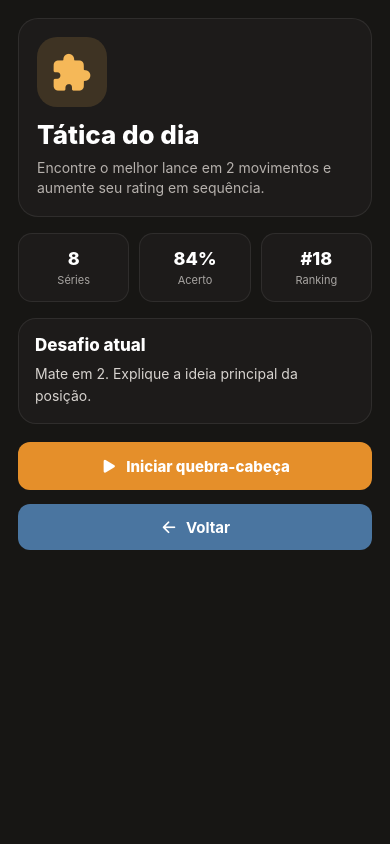
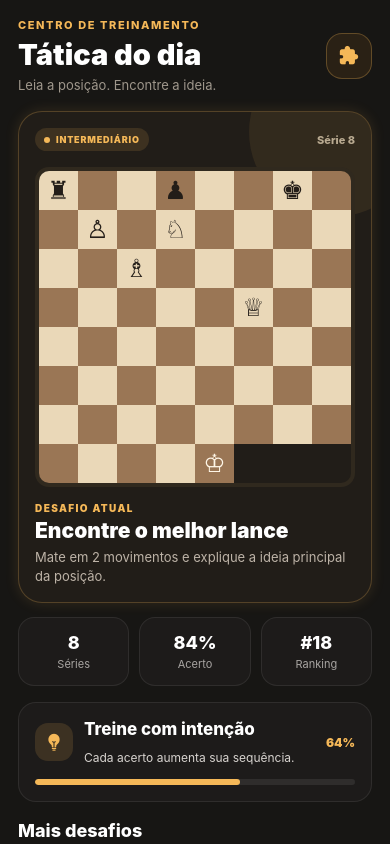
Before and after one commit to Renessey/WinXadrez, a React Native app: screen /Puzzle in a window 390 px wide. Built offline with nearby package versions, Linux system fonts and the light colour scheme.

Commit message:
Repaginando a Tela de PuzzleScreen

```diff
--- a/src/screens/PuzzleScreen.tsx
+++ b/src/screens/PuzzleScreen.tsx
@@ -1,4 +1,4 @@
-import React from 'react';
+import React, { useState } from 'react';
 import { View, Text, StyleSheet, TouchableOpacity, ScrollView } from 'react-native';
 import { NativeStackScreenProps } from '@react-navigation/native-stack';
 import { Ionicons } from '@expo/vector-icons';
@@ -6,17 +6,54 @@ import { RootStackParamList } from '../types/navigation';
 
 type Props = NativeStackScreenProps<RootStackParamList, 'Puzzle'>;
 
+const puzzleTypes = [
+  { id: 'mate', title: 'Mate em 2', subtitle: 'Ataque decisivo', icon: 'flash', color: '#f5b858', level: 'Intermediário' },
+  { id: 'fork', title: 'Garfo tático', subtitle: 'Ganhe material', icon: 'git-branch', color: '#81b64c', level: 'Fácil' },
+  { id: 'endgame', title: 'Finais', subtitle: 'Converta a vantagem', icon: 'flag', color: '#5fa8ff', level: 'Avançado' },
+  { id: 'defense', title: 'Defesa precisa', subtitle: 'Encontre o recurso', icon: 'shield-checkmark', color: '#9b8cff', level: 'Difícil' },
+] as const;
+
 export default function PuzzleScreen({ navigation }: Props) {
+  const [started, setStarted] = useState(false);
+  const [selectedPuzzle, setSelectedPuzzle] = useState('mate');
+  const activePuzzle = puzzleTypes.find((puzzle) => puzzle.id === selectedPuzzle) ?? puzzleTypes[0];
+
   return (
     <ScrollView style={styles.container} contentContainerStyle={styles.content}>
+      <View style={styles.header}>
+        <View>
+          <Text style={styles.eyebrow}>Centro de treinamento</Text>
+          <Text style={styles.title}>Tática do dia</Text>
+          <Text style={styles.description}>Leia a posição. Encontre a ideia.</Text>
+        </View>
+        <View style={styles.headerBadge}>
+          <Ionicons name="extension-puzzle" size={21} color="#f5b858" />
+        </View>
+      </View>
+
       <View style={styles.heroCard}>
-        <View style={styles.iconCircle}>
-          <Ionicons name="extension-puzzle" size={42} color="#f5b858" />
+        <View style={styles.heroGlow} />
+        <View style={styles.heroTopLine}>
+          <View style={styles.difficultyBadge}>
+            <View style={styles.difficultyDot} />
+            <Text style={styles.difficultyText}>INTERMEDIÁRIO</Text>
+          </View>
+          <Text style={styles.streakText}>Série 8</Text>
         </View>
-        <Text style={styles.title}>Tática do dia</Text>
-        <Text style={styles.description}>
-          Encontre o melhor lance em 2 movimentos e aumente seu rating em sequência.
-        </Text>
+
+        <View style={styles.boardPreview}>
+          {['♜', '', '', '♟', '', '', '♚', '', '', '♙', '', '♘', '', '', '', '', '', '', '♗', '', '', '', '', '', '', '', '', '', '', '♕', '', '', '', '', '', '', '', '', '', '', '', '', '', '', '', '', '', '', '', '', '', '', '', '', '', '', '', '', '', '', '♔'].map((piece, index) => (
+            <View key={index} style={[styles.boardSquare, (Math.floor(index / 8) + index % 8) % 2 === 1 ? styles.boardDark : styles.boardLight]}>
+              {piece ? <Text style={[styles.boardPiece, index < 32 ? styles.blackPiece : styles.whitePiece]}>{piece}</Text> : null}
+            </View>
+          ))}
+        </View>
+
+        <View style={styles.heroCopy}>
+          <Text style={styles.heroKicker}>DESAFIO ATUAL</Text>
+          <Text style={styles.heroTitle}>Encontre o melhor lance</Text>
+          <Text style={styles.heroDescription}>Mate em 2 movimentos e explique a ideia principal da posição.</Text>
+        </View>
       </View>
 
       <View style={styles.statsRow}>
@@ -35,13 +72,59 @@ export default function PuzzleScreen({ navigation }: Props) {
       </View>
 
       <View style={styles.actionCard}>
-        <Text style={styles.sectionTitle}>Desafio atual</Text>
-        <Text style={styles.taskText}>Mate em 2. Explique a ideia principal da posição.</Text>
+        <View style={styles.actionHeader}>
+          <View style={styles.actionIcon}>
+            <Ionicons name="bulb" size={18} color="#f5b858" />
+          </View>
+          <View style={styles.actionHeaderText}>
+            <Text style={styles.sectionTitle}>Treine com intenção</Text>
+            <Text style={styles.taskText}>Cada acerto aumenta sua sequência.</Text>
+          </View>
+          <Text style={styles.progressLabel}>64%</Text>
+        </View>
+        <View style={styles.progressTrack}>
+          <View style={styles.progressFill} />
+        </View>
       </View>
 
-      <TouchableOpacity style={styles.primaryButton} activeOpacity={0.8}>
-        <Ionicons name="play" size={18} color="#ffffff" />
-        <Text style={styles.primaryButtonText}>Iniciar quebra-cabeça</Text>
+      <View style={styles.challengeHeader}>
+        <View>
+          <Text style={styles.challengeTitle}>Mais desafios</Text>
+          <Text style={styles.challengeSubtitle}>Escolha como quer treinar hoje</Text>
+        </View>
+        <Text style={styles.challengeCount}>4 opções</Text>
+      </View>
+
+      <View style={styles.challengeGrid}>
+        {puzzleTypes.map((puzzle) => {
+          const isSelected = puzzle.id === selectedPuzzle;
+          return (
+            <TouchableOpacity
+              key={puzzle.id}
+              style={[styles.challengeCard, isSelected && styles.challengeCardSelected]}
+              activeOpacity={0.8}
+              onPress={() => {
+                setSelectedPuzzle(puzzle.id);
+                setStarted(false);
+              }}
+            >
+              <View style={[styles.challengeIcon, { backgroundColor: puzzle.color + '20' }]}>
+                <Ionicons name={puzzle.icon} size={19} color={puzzle.color} />
+              </View>
+              <Text style={styles.challengeCardTitle}>{puzzle.title}</Text>
+              <Text style={styles.challengeCardSubtitle}>{puzzle.subtitle}</Text>
+              <View style={styles.challengeBottom}>
+                <Text style={[styles.challengeLevel, { color: puzzle.color }]}>{puzzle.level}</Text>
+                {isSelected ? <Ionicons name="checkmark-circle" size={17} color={puzzle.color} /> : <Ionicons name="chevron-forward" size={16} color="#77736f" />}
+              </View>
+            </TouchableOpacity>
+          );
+        })}
+      </View>
+
+      <TouchableOpacity style={[styles.primaryButton, started && styles.primaryButtonActive]} activeOpacity={0.8} onPress={() => setStarted(true)}>
+        <Ionicons name={started ? 'checkmark-circle' : 'play'} size={19} color="#171614" />
+        <Text style={styles.primaryButtonText}>{started ? 'Desafio em andamento' : 'Iniciar quebra-cabeça'}</Text>
       </TouchableOpacity>
 
       <TouchableOpacity
@@ -65,33 +148,140 @@ const styles = StyleSheet.create({
     padding: 18,
     paddingBottom: 30,
   },
-  heroCard: {
-    backgroundColor: '#1d1b1a',
-    borderRadius: 20,
-    borderWidth: 1,
-    borderColor: 'rgba(255,255,255,0.08)',
-    padding: 18,
-    marginBottom: 16,
+  header: {
+    flexDirection: 'row',
+    alignItems: 'center',
+    justifyContent: 'space-between',
+    marginBottom: 18,
   },
-  iconCircle: {
-    width: 70,
-    height: 70,
-    borderRadius: 20,
-    backgroundColor: 'rgba(245, 184, 88, 0.15)',
+  eyebrow: {
+    color: '#f5b858',
+    fontSize: 11,
+    fontWeight: '800',
+    letterSpacing: 1.6,
+    textTransform: 'uppercase',
+    marginBottom: 5,
+  },
+  headerBadge: {
+    width: 46,
+    height: 46,
+    borderRadius: 16,
     alignItems: 'center',
     justifyContent: 'center',
-    marginBottom: 12,
+    backgroundColor: '#2a2115',
+    borderWidth: 1,
+    borderColor: 'rgba(245,184,88,0.28)',
+  },
+  heroCard: {
+    backgroundColor: '#211d18',
+    borderRadius: 24,
+    borderWidth: 1,
+    borderColor: 'rgba(245,184,88,0.24)',
+    padding: 16,
+    marginBottom: 14,
+    overflow: 'hidden',
+    shadowColor: '#f5b858',
+    shadowOffset: { width: 0, height: 0 },
+    shadowOpacity: 0.13,
+    shadowRadius: 14,
+    elevation: 4,
+  },
+  heroGlow: {
+    position: 'absolute',
+    top: -65,
+    right: -48,
+    width: 170,
+    height: 170,
+    borderRadius: 85,
+    backgroundColor: 'rgba(245,184,88,0.08)',
+  },
+  heroTopLine: {
+    flexDirection: 'row',
+    justifyContent: 'space-between',
+    alignItems: 'center',
+  },
+  difficultyBadge: {
+    flexDirection: 'row',
+    alignItems: 'center',
+    gap: 6,
+    backgroundColor: 'rgba(245,184,88,0.13)',
+    borderRadius: 999,
+    paddingHorizontal: 9,
+    paddingVertical: 6,
+  },
+  difficultyDot: {
+    width: 6,
+    height: 6,
+    borderRadius: 3,
+    backgroundColor: '#f5b858',
+  },
+  difficultyText: {
+    color: '#f5b858',
+    fontSize: 9,
+    fontWeight: '900',
+    letterSpacing: 0.8,
+  },
+  streakText: {
+    color: '#b9aa91',
+    fontSize: 11,
+    fontWeight: '800',
   },
   title: {
-    fontSize: 26,
-    fontWeight: '800',
+    fontSize: 29,
+    fontWeight: '900',
     color: '#ffffff',
-    marginBottom: 8,
   },
   description: {
-    fontSize: 14,
-    color: '#b6b1ad',
-    lineHeight: 20,
+    fontSize: 13,
+    color: '#9f978c',
+    marginTop: 5,
+  },
+  boardPreview: {
+    width: '100%',
+    aspectRatio: 1,
+    flexDirection: 'row',
+    flexWrap: 'wrap',
+    marginTop: 16,
+    borderRadius: 14,
+    overflow: 'hidden',
+    borderWidth: 4,
+    borderColor: '#30291e',
+  },
+  boardSquare: {
+    width: '12.5%',
+    height: '12.5%',
+    alignItems: 'center',
+    justifyContent: 'center',
+  },
+  boardLight: { backgroundColor: '#ead8b8' },
+  boardDark: { backgroundColor: '#9a7655' },
+  boardPiece: {
+    fontSize: 25,
+    lineHeight: 27,
+    textAlign: 'center',
+  },
+  blackPiece: { color: '#231d18' },
+  whitePiece: { color: '#fff7e8' },
+  heroCopy: {
+    marginTop: 15,
+  },
+  heroKicker: {
+    color: '#f5b858',
+    fontSize: 10,
+    fontWeight: '900',
+    letterSpacing: 1.4,
+  },
+  heroTitle: {
+    color: '#ffffff',
+    fontSize: 21,
+    fontWeight: '900',
+    marginTop: 4,
+  },
+  heroDescription: {
+    color: '#bdb3a7',
+    fontSize: 13,
+    lineHeight: 19,
+    marginTop: 5,
   },
   statsRow: {
     flexDirection: 'row',
@@ -101,7 +291,7 @@ const styles = StyleSheet.create({
   statCard: {
     flex: 1,
     backgroundColor: '#1d1b1a',
-    borderRadius: 14,
+    borderRadius: 16,
     borderWidth: 1,
     borderColor: 'rgba(255,255,255,0.08)',
     paddingVertical: 14,
@@ -125,6 +315,38 @@ const styles = StyleSheet.create({
     padding: 16,
     marginBottom: 18,
   },
+  actionHeader: {
+    flexDirection: 'row',
+    alignItems: 'center',
+  },
+  actionIcon: {
+    width: 38,
+    height: 38,
+    borderRadius: 13,
+    alignItems: 'center',
+    justifyContent: 'center',
+    backgroundColor: 'rgba(245,184,88,0.14)',
+    marginRight: 11,
+  },
+  actionHeaderText: { flex: 1 },
+  progressLabel: {
+    color: '#f5b858',
+    fontSize: 12,
+    fontWeight: '900',
+  },
+  progressTrack: {
+    height: 6,
+    borderRadius: 99,
+    backgroundColor: 'rgba(255,255,255,0.08)',
+    overflow: 'hidden',
+    marginTop: 14,
+  },
+  progressFill: {
+    width: '64%',
+    height: '100%',
+    borderRadius: 99,
+    backgroundColor: '#f5b858',
+  },
   sectionTitle: {
     color: '#ffffff',
     fontWeight: '800',
@@ -133,21 +355,97 @@ const styles = StyleSheet.create({
   },
   taskText: {
     color: '#d7d3cf',
+    fontSize: 12,
+    marginTop: 3,
+  },
+  challengeHeader: {
+    flexDirection: 'row',
+    alignItems: 'flex-end',
+    justifyContent: 'space-between',
+    marginBottom: 12,
+  },
+  challengeTitle: {
+    color: '#ffffff',
+    fontSize: 18,
+    fontWeight: '800',
+  },
+  challengeSubtitle: {
+    color: '#8d8985',
+    fontSize: 11,
+    marginTop: 3,
+  },
+  challengeCount: {
+    color: '#a8a5a2',
+    fontSize: 11,
+    fontWeight: '700',
+  },
+  challengeGrid: {
+    flexDirection: 'row',
+    flexWrap: 'wrap',
+    gap: 10,
+    marginBottom: 18,
+  },
+  challengeCard: {
+    width: '48.5%',
+    minHeight: 142,
+    backgroundColor: '#1d1b1a',
+    borderRadius: 17,
+    borderWidth: 1,
+    borderColor: 'rgba(255,255,255,0.08)',
+    padding: 13,
+  },
+  challengeCardSelected: {
+    backgroundColor: '#292219',
+    borderColor: 'rgba(245,184,88,0.45)',
+  },
+  challengeIcon: {
+    width: 34,
+    height: 34,
+    borderRadius: 11,
+    alignItems: 'center',
+    justifyContent: 'center',
+    marginBottom: 11,
+  },
+  challengeCardTitle: {
+    color: '#ffffff',
     fontSize: 14,
-    lineHeight: 22,
+    fontWeight: '800',
+  },
+  challengeCardSubtitle: {
+    color: '#96918c',
+    fontSize: 10,
+    marginTop: 4,
+  },
+  challengeBottom: {
+    flexDirection: 'row',
+    alignItems: 'center',
+    justifyContent: 'space-between',
+    marginTop: 12,
+  },
+  challengeLevel: {
+    fontSize: 10,
+    fontWeight: '800',
   },
   primaryButton: {
     flexDirection: 'row',
     alignItems: 'center',
     justifyContent: 'center',
     gap: 8,
-    backgroundColor: '#e58f2a',
-    borderRadius: 12,
+    backgroundColor: '#f5b858',
+    borderRadius: 15,
     paddingVertical: 14,
     marginBottom: 14,
+    shadowColor: '#f5b858',
+    shadowOffset: { width: 0, height: 0 },
+    shadowOpacity: 0.2,
+    shadowRadius: 10,
+    elevation: 4,
+  },
+  primaryButtonActive: {
+    backgroundColor: '#b9f27c',
   },
   primaryButtonText: {
-    color: '#ffffff',
+    color: '#171614',
     fontWeight: '800',
     fontSize: 15,
   },
@@ -156,7 +454,7 @@ const styles = StyleSheet.create({
     alignItems: 'center',
     justifyContent: 'center',
     gap: 8,
-    backgroundColor: '#4a75a0',
+    backgroundColor: '#353331',
     paddingVertical: 13,
     paddingHorizontal: 18,
     borderRadius: 12,
```
